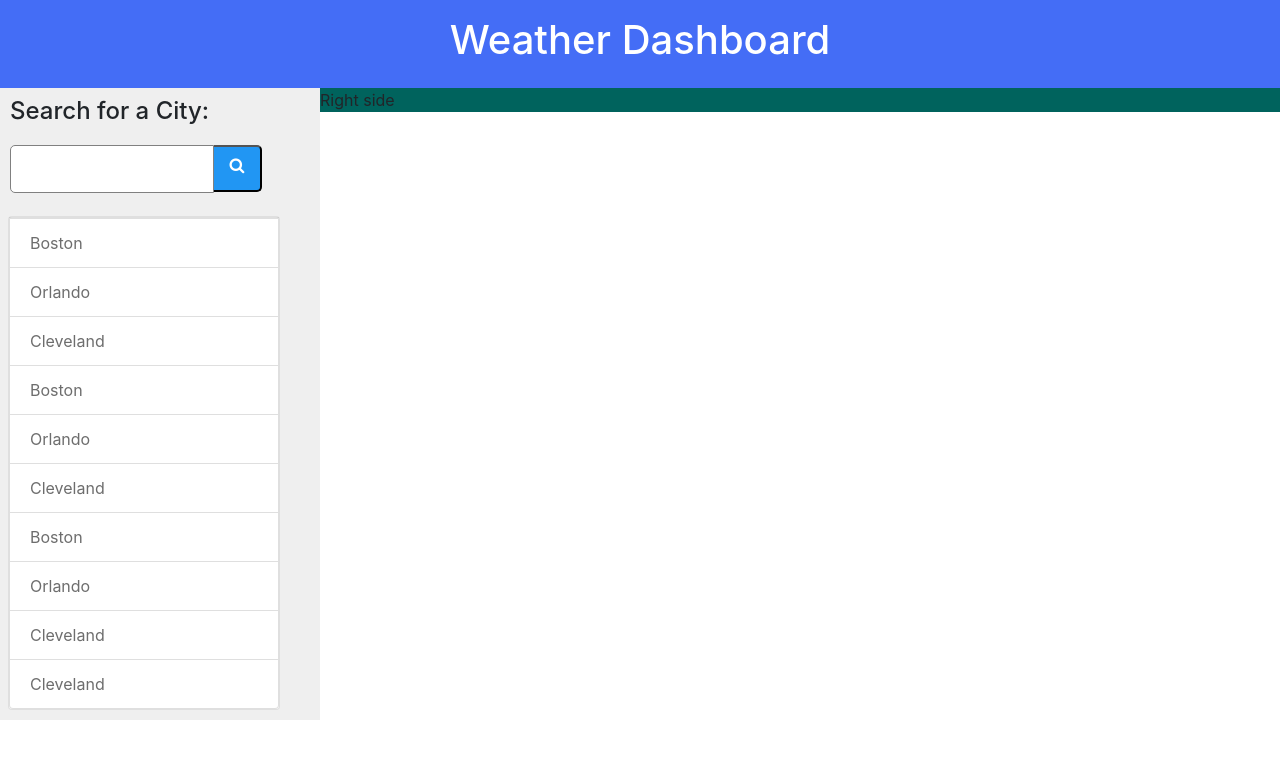
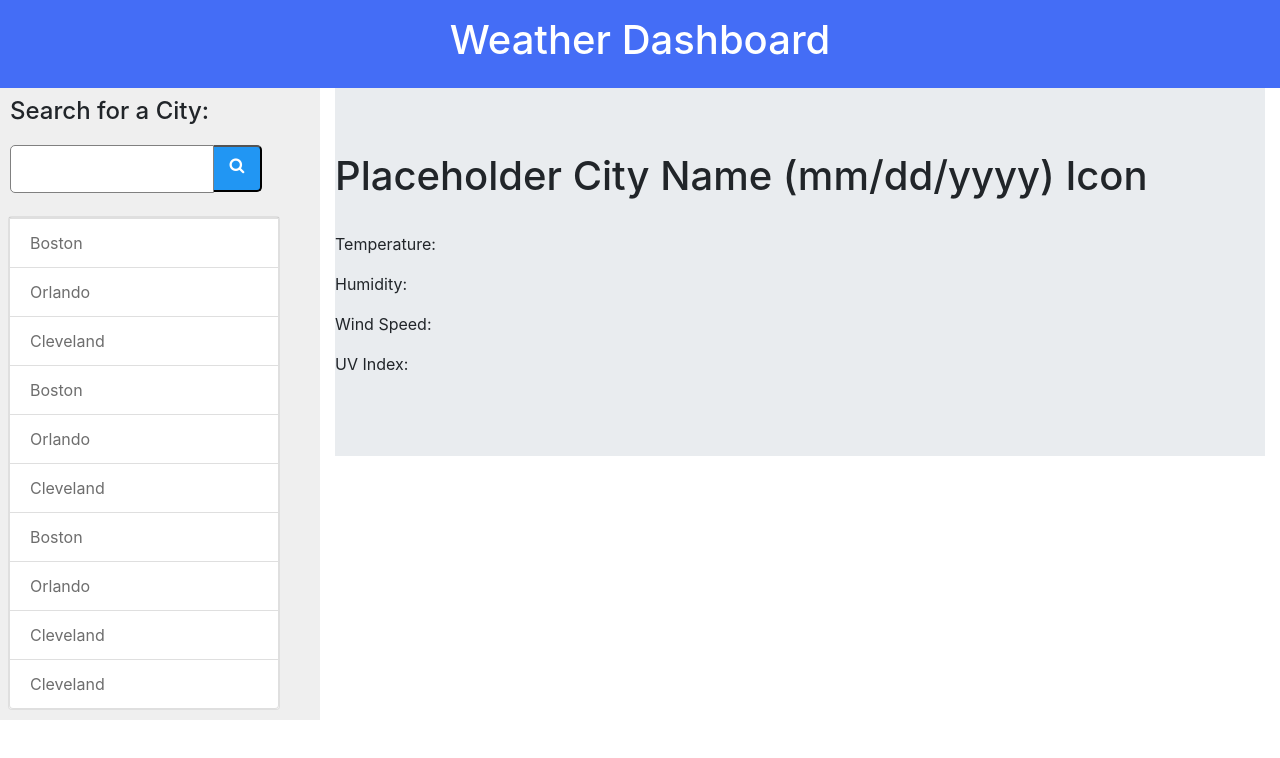
Before and after one commit to Kooki-eByte/Weather_Dashboard, a plain HTML site: page index.html in a window 1280 px wide. Drawn offline with nearby package versions, Linux system fonts and the light colour scheme.

Commit message:
Have the right side started, have a jumbotron for the main data for todays weather to start with! added a small portion of css grid to mess with the jumbotrons placement

```diff
--- a/Assets/style.css
+++ b/Assets/style.css
@@ -112,6 +112,9 @@ li {
 }
 
 .right-side {
-  background-color: #00635d;
-  width: 100%;
+  display: grid;
 }
+
+.city-info-title {
+  font-size: 40px;
+}
--- a/index.html
+++ b/index.html
@@ -57,7 +57,21 @@
           </ul>
         </div>
       </article>
-      <article class="right-side">Right side</article>
+      <article class="right-side">
+          <div class="container">
+            <div>
+                <div class="jumbotron jumbotron-fluid">
+                      <h1 class="city-info-title">Placeholder City Name (mm/dd/yyyy)<span> Icon </span></h1>
+                      <br>
+                      <p class="jumbo-temp">Temperature: </p>
+                      <p class="jumbo-humid">Humidity: </p>
+                      <p class="jumbo-wind">Wind Speed: </p>
+                      <p class="jumbo-uv">UV Index: </p>
+                    </div>
+                  </div>
+            </div>
+          </div>
+      </article>
     </main>
     <footer></footer>
     <!-- Optional JavaScript -->
```
